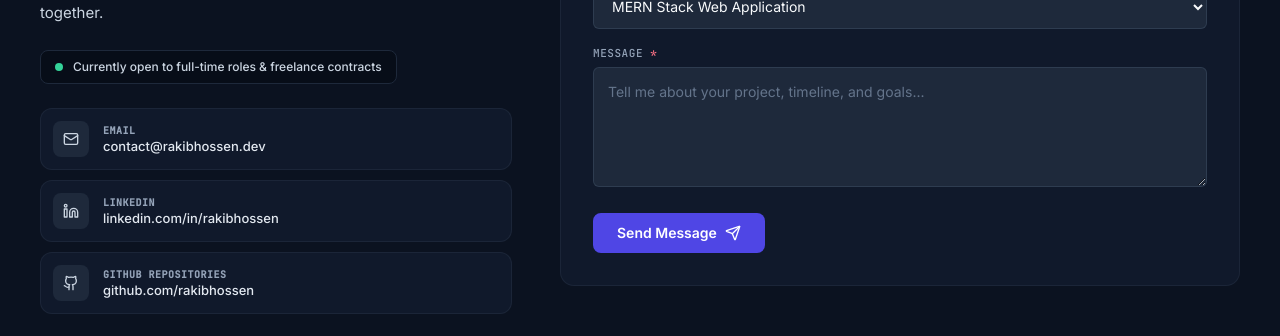
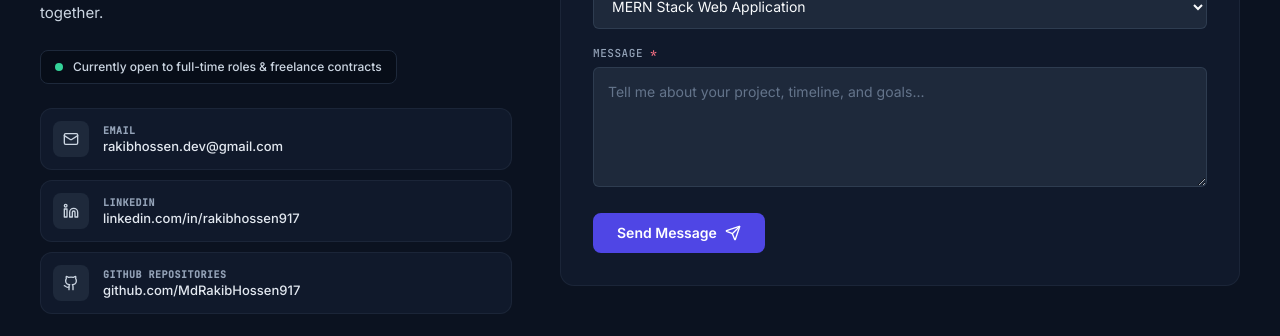
Before and after one commit to MdRakibHossen917/personal_portfolio, a Next.js app: page / in a window 1280 px wide. Shown: the part 6020-6356 px from the top of the page. Built offline with nearby package versions, Linux system fonts and the light colour scheme.

Commit message:
Update social and contact links: GitHub, LinkedIn, and Email

```diff
--- a/src/components/sections/Hero.tsx
+++ b/src/components/sections/Hero.tsx
@@ -2,6 +2,7 @@ import Image from 'next/image';
 import Link from 'next/link';
 import { ArrowRight, Github, Linkedin, Mail } from 'lucide-react';
 import Container from '@/components/layout/Container';
+import { contactData } from '@/data/contact';
 
 interface HighlightCard {
   value: string;
@@ -133,7 +134,7 @@ export default function Hero() {
                   Connect:
                 </span>
                 <a
-                  href="https://github.com/rakibhossen"
+                  href={contactData.githubUrl}
                   target="_blank"
                   rel="noopener noreferrer"
                   aria-label="GitHub Profile"
@@ -143,7 +144,7 @@ export default function Hero() {
                 </a>
 
                 <a
-                  href="https://linkedin.com/in/rakibhossen"
+                  href={contactData.linkedinUrl}
                   target="_blank"
                   rel="noopener noreferrer"
                   aria-label="LinkedIn Profile"
@@ -153,7 +154,7 @@ export default function Hero() {
                 </a>
 
                 <a
-                  href="mailto:contact@rakibhossen.dev"
+                  href={`mailto:${contactData.email}`}
                   aria-label="Send Email"
                   className="flex h-9 w-9 sm:h-10 sm:w-10 items-center justify-center rounded-lg border border-slate-800 bg-slate-900/90 text-slate-400 transition-colors duration-200 hover:border-indigo-500/60 hover:bg-slate-800 hover:text-white shadow-2xs"
                 >
--- a/src/data/contact.ts
+++ b/src/data/contact.ts
@@ -16,11 +16,11 @@ export const contactData: ContactInfo = {
   heading: 'Have a Project\nin Mind?',
   description: "Let's build something useful, modern, and impactful together.",
   availability: 'Currently open to full-time roles & freelance contracts',
-  email: 'contact@rakibhossen.dev',
-  linkedin: 'linkedin.com/in/rakibhossen',
-  linkedinUrl: 'https://linkedin.com/in/rakibhossen',
-  github: 'github.com/rakibhossen',
-  githubUrl: 'https://github.com/rakibhossen',
+  email: 'rakibhossen.dev@gmail.com',
+  linkedin: 'linkedin.com/in/rakibhossen917',
+  linkedinUrl: 'https://www.linkedin.com/in/rakibhossen917/',
+  github: 'github.com/MdRakibHossen917',
+  githubUrl: 'https://github.com/MdRakibHossen917',
   projectTypes: [
     'MERN Stack Web Application',
     'Frontend Development',
```
